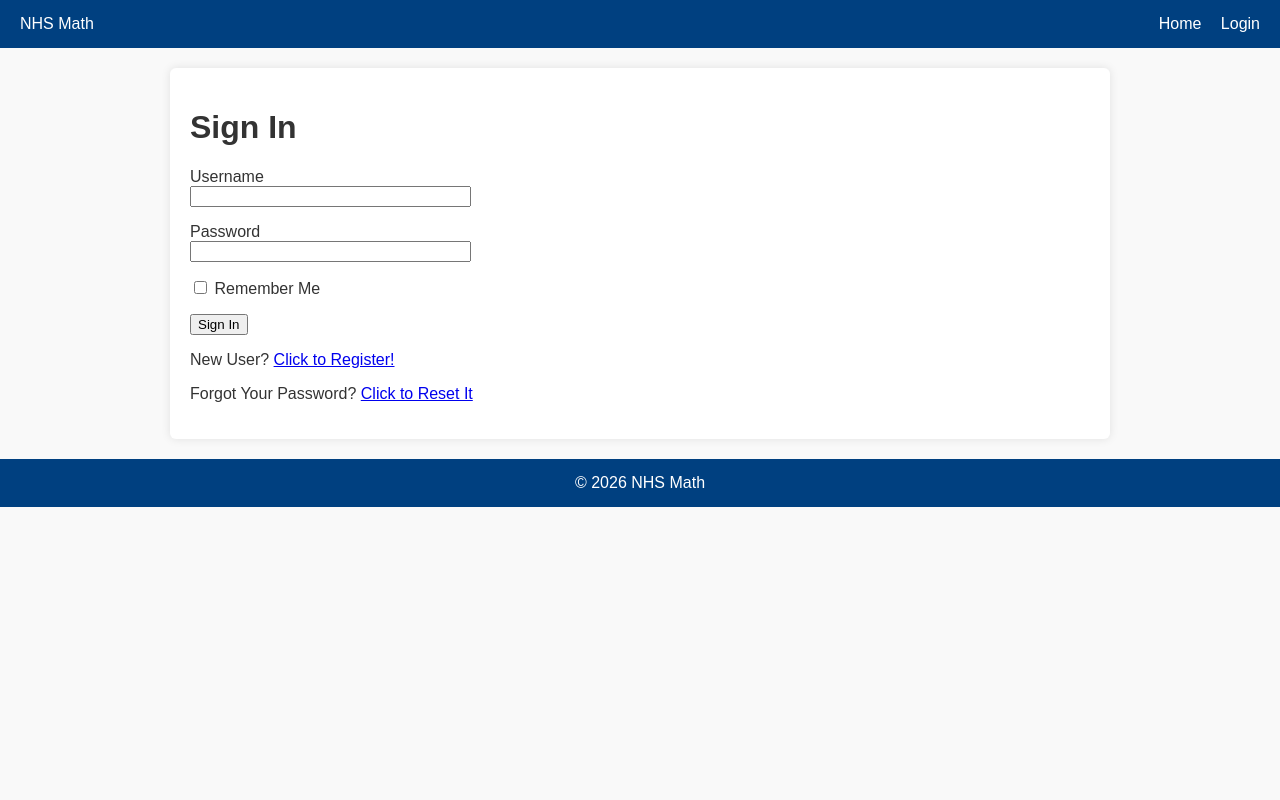
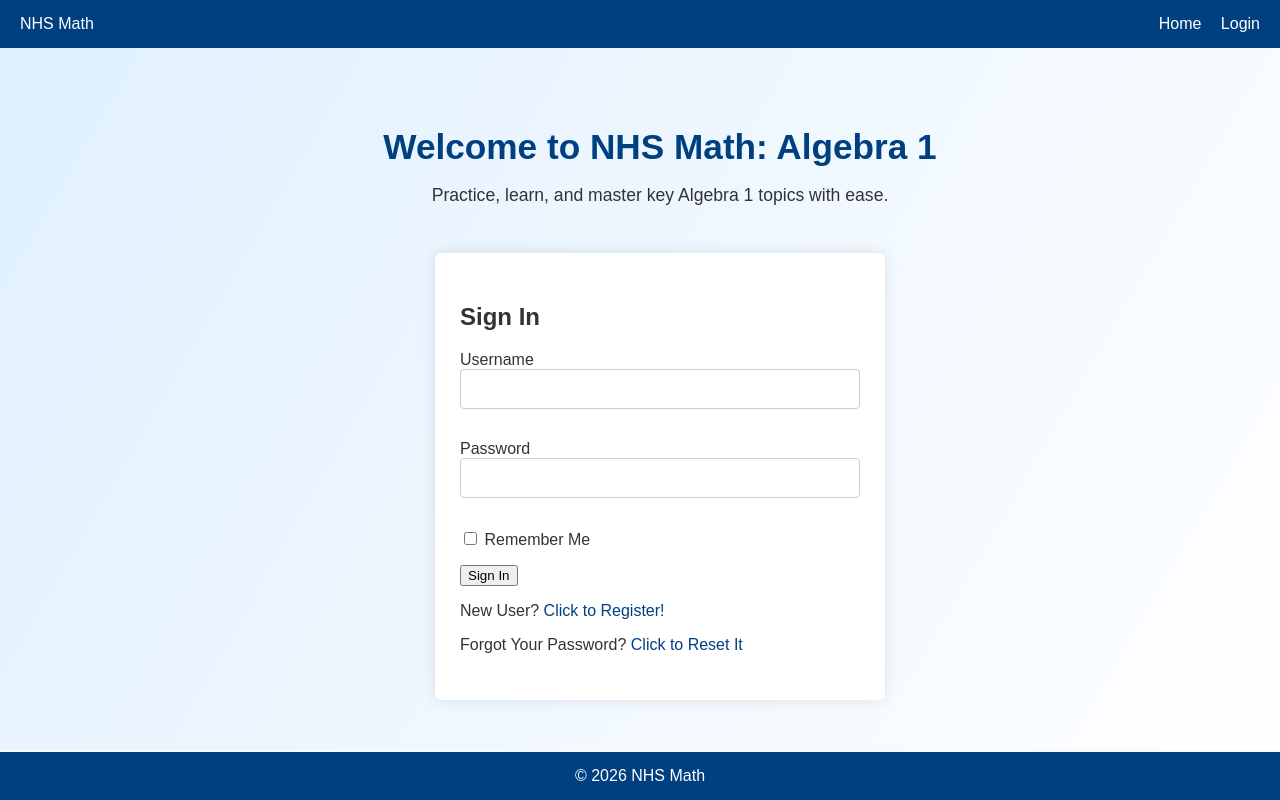
Before and after one commit to ryan-hyn/nhs-math, a Flask app: page /login in a window 1280 px wide. Run offline with Flask 3, Linux system fonts and the light colour scheme.

Commit message:
V1.3 Hero Update

```diff
--- a/app/static/style.css
+++ b/app/static/style.css
@@ -1,13 +1,20 @@
-/* General body styles */
-body {
+/* ===== General Body & Layout ===== */
+html, body {
+    height: 100%;
+    margin: 0;
     font-family: Arial, sans-serif;
-    margin: 0;
-    padding: 0;
     background-color: #f9f9f9;
     color: #333;
+    display: flex;
+    flex-direction: column;
 }
 
-/* Top navbar */
+/* Make main content stretch to push footer down */
+main, .hero-login-container {
+    flex: 1;
+}
+
+/* ===== Header ===== */
 header {
     background-color: #004080;
     color: white;
@@ -15,6 +22,9 @@ header {
     display: flex;
     justify-content: space-between;
     align-items: center;
+    position: sticky; /* stays on top when scrolling */
+    top: 0;
+    z-index: 1000;
 }
 
 header a {
@@ -27,46 +37,99 @@ header a:hover {
     text-decoration: underline;
 }
 
-/* Secondary navbar (terms) */
-nav {
-    background-color: #e6e6e6;
-    padding: 10px 20px;
-}
-
-nav a {
-    color: #004080;
-    text-decoration: none;
-    margin-right: 15px;
-}
-
-nav a:hover {
-    text-decoration: underline;
-}
-
-/* Content container */
-main {
-    max-width: 900px;
-    margin: 20px auto;
-    padding: 20px;
-    background-color: white;
-    border-radius: 6px;
-    box-shadow: 0 0 10px rgba(0,0,0,0.1);
-}
-
-/* Flash messages */
-ul.flash-messages {
-    background-color: #ffffcc;
-    padding: 10px;
-    border: 1px solid #cccc99;
-    list-style-type: none;
-    margin: 10px 0;
-}
-
-/* Footer */
+/* ===== Footer ===== */
 footer {
     text-align: center;
     background-color: #004080;
     color: white;
     padding: 15px;
-    margin-top: 20px;
 }
+
+/* ===== Hero + Login Container ===== */
+.hero-login-container {
+    display: flex;
+    flex-direction: column;
+    align-items: center;
+    padding: 50px 20px;
+    background: linear-gradient(120deg, #e0f0ff, #ffffff);
+    width: 100%;
+}
+
+/* Hero Section */
+.hero-login-container .hero {
+    text-align: center;
+    margin-top: 0;
+    margin-bottom: 30px;
+}
+
+.hero-login-container .hero h1 {
+    font-size: 2.2em;
+    color: #004080;
+    margin-bottom: 10px;
+}
+
+.hero-login-container .hero p {
+    font-size: 1.1em;
+    color: #333;
+}
+
+/* Login Form */
+.hero-login-container .form-container {
+    max-width: 400px;
+    width: 90%;
+    padding: 30px 25px;
+    background-color: white;
+    border-radius: 6px;
+    box-shadow: 0 0 15px rgba(0,0,0,0.1);
+}
+
+.hero-login-container form input[type="text"],
+.hero-login-container form input[type="password"],
+.hero-login-container form input[type="email"],
+.hero-login-container form button {
+    width: 100%;
+    padding: 10px 15px;
+    margin-bottom: 15px;
+    border-radius: 4px;
+    border: 1px solid #ccc;
+    font-size: 1em;
+    box-sizing: border-box;
+}
+
+.hero-login-container form button {
+    background-color: #004080;
+    color: white;
+    border: none;
+    cursor: pointer;
+    transition: background-color 0.2s;
+}
+
+.hero-login-container form button:hover {
+    background-color: #003366;
+}
+
+/* Error messages */
+.hero-login-container .error {
+    color: red;
+    font-size: 0.9em;
+}
+
+/* Links inside form */
+.hero-login-container a {
+    color: #004080;
+    text-decoration: none;
+}
+
+.hero-login-container a:hover {
+    text-decoration: underline;
+}
+
+/* ===== Responsive ===== */
+@media (max-width: 600px) {
+    .hero-login-container {
+        padding: 30px 15px;
+    }
+    .hero-login-container .hero h1 {
+        font-size: 1.8em;
+    }
+}
--- a/app/templates/login.html
+++ b/app/templates/login.html
@@ -1,6 +1,17 @@
 {% extends "base.html" %}
 
 {% block content %}
+
+<section class="hero-login-container">
+
+    <!-- Hero Section -->
+    <div class="hero">
+        <h1>Welcome to NHS Math: Algebra 1</h1>
+        <p>Practice, learn, and master key Algebra 1 topics with ease.</p>
+    </div>
+
+    <!-- Login Form Section -->
+    <main class="form-container">
         <h1>Sign In</h1>
         <form action="" method="post" novalidate>
             {{ form.hidden_tag() }}
@@ -8,14 +19,14 @@
                 {{ form.username.label }}<br>
                 {{ form.username(size=32) }}<br>
                 {% for error in form.username.errors %}
-            <span style="color: red;">[{{ error }}]</span>
+                <span class="error">[{{ error }}]</span>
                 {% endfor %}
             </p>
             <p>
                 {{ form.password.label }}<br>
                 {{ form.password(size=32) }}<br>
                 {% for error in form.password.errors %}
-            <span style="color: red;">[{{ error }}]</span>
+                <span class="error">[{{ error }}]</span>
                 {% endfor %}
             </p>
             <p>{{ form.remember_me() }} {{ form.remember_me.label }}</p>
@@ -26,4 +37,8 @@
                 <a href="{{ url_for('reset_password_request') }}">Click to Reset It</a>
             </p>
         </form>
+    </main>
+
+</section>
+
 {% endblock %}
```
Lines whose indentation alone changed are shown as unchanged.
